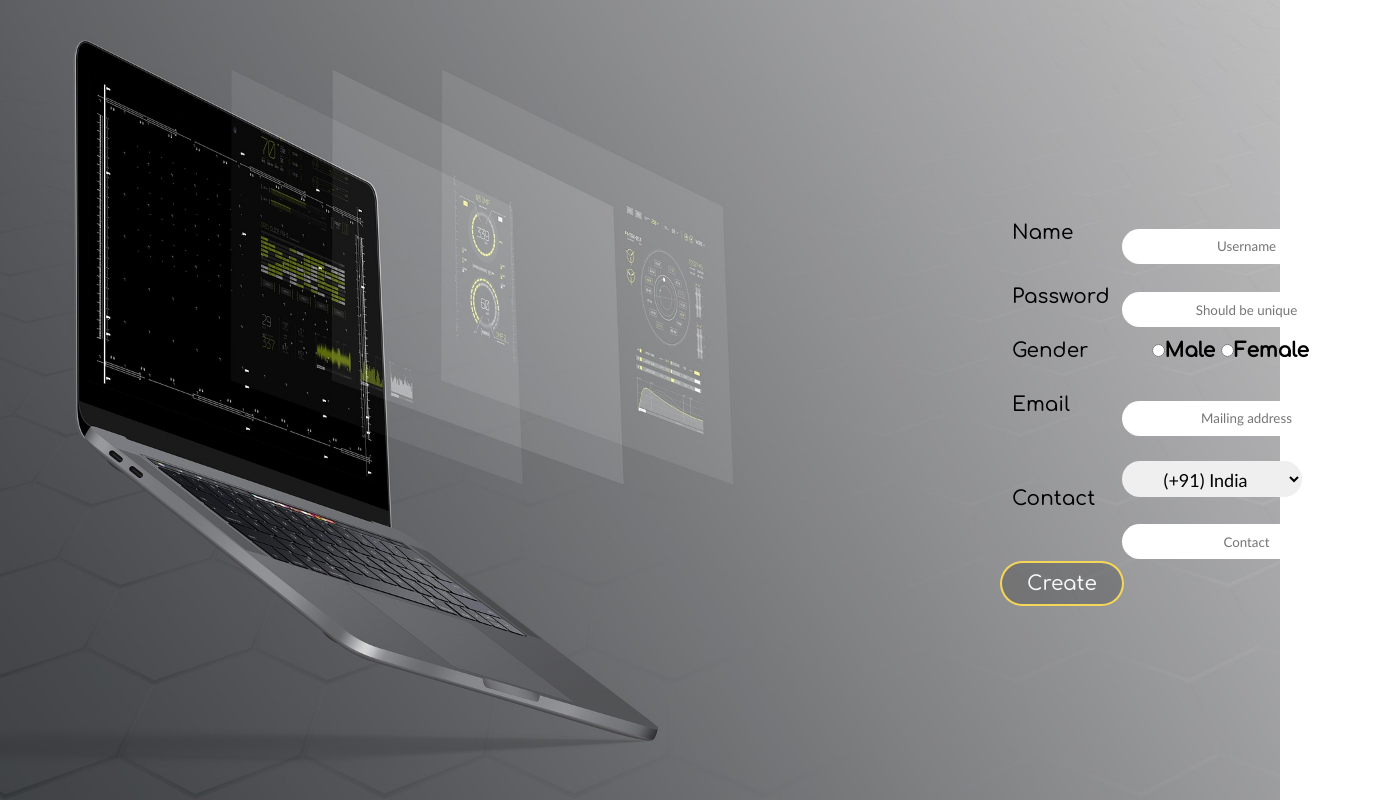
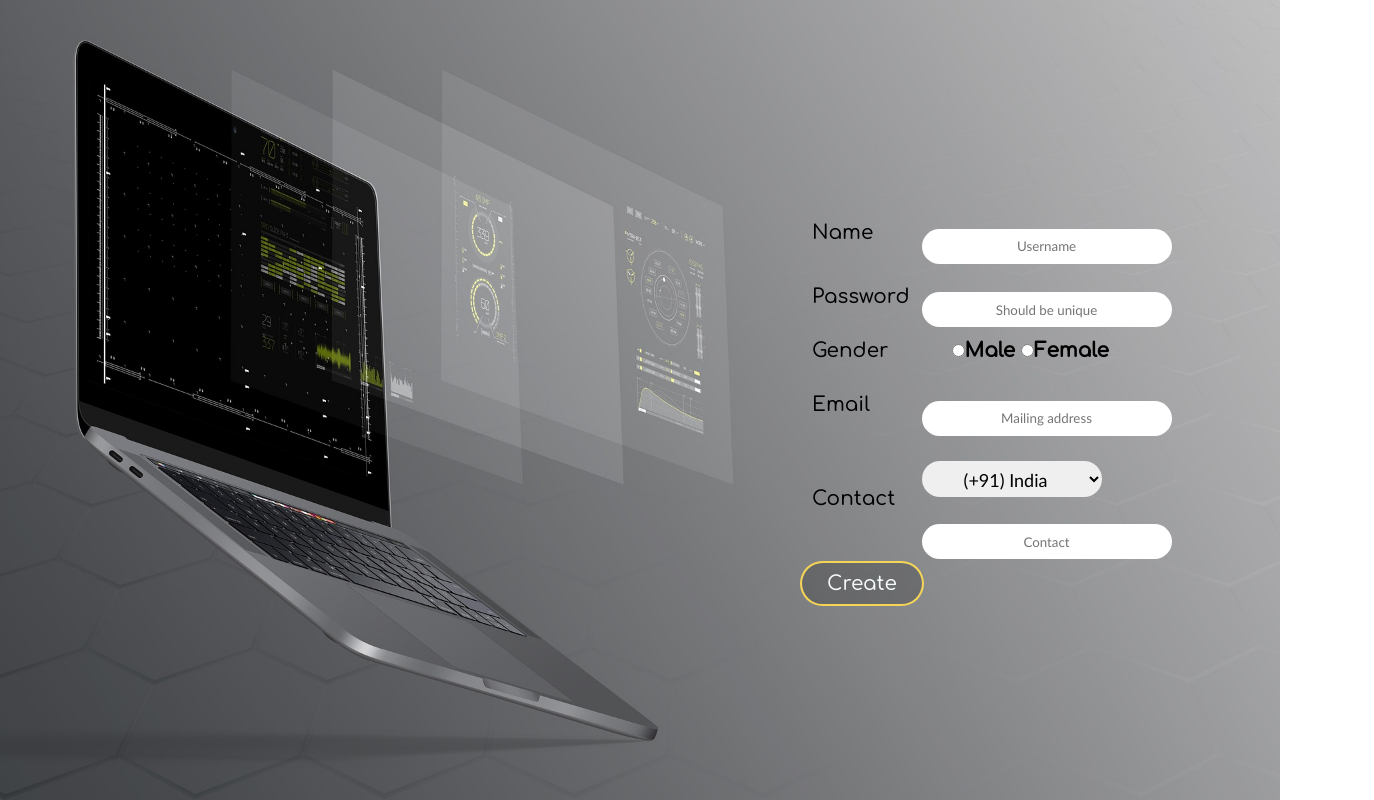
Before and after one commit to sanchit28/nHance.github.io, a plain HTML site: page Create.html in a window 1280 px wide. Shown: the whole page, 1374 px wide, since content can reach past the window. Drawn offline with Linux system fonts and the light colour scheme.

Commit message:
Update Create_style.css

```diff
--- a/Create_style.css
+++ b/Create_style.css
@@ -17,7 +17,7 @@ body {
 }
 .create-form{
     font-size: 50px;
-    padding-left: 1000px;
+    padding-left: 800px;
     padding-top: 200px;
 
 
```
